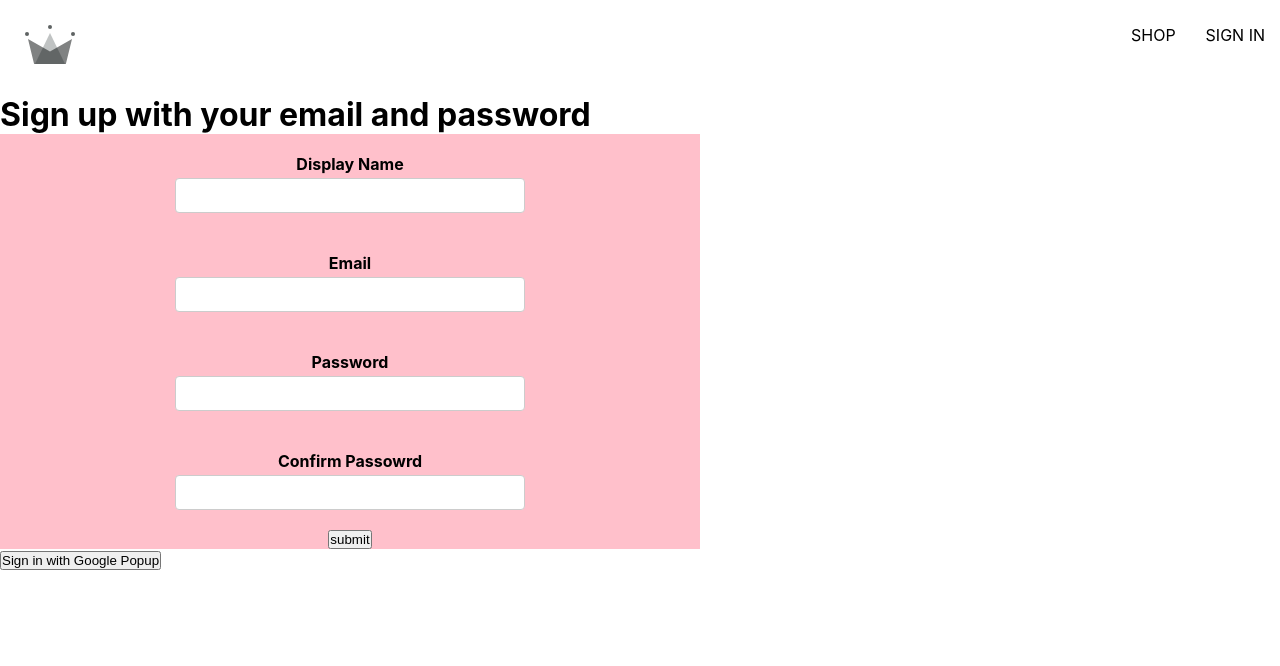
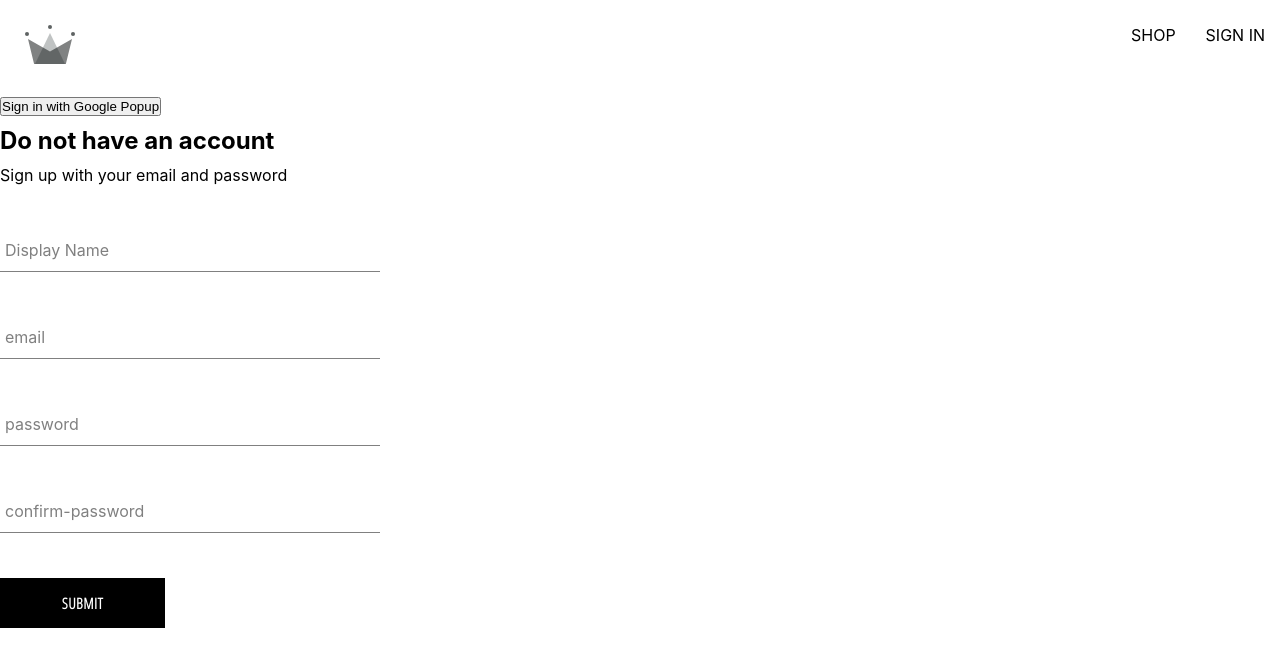
Before and after one commit to pchiarato/react-crwn-store, a React (Create React App) app: page /sign-in in a window 1280 px wide. Shown: the top 666 px of the page. Built offline with nearby package versions, Linux system fonts and the light colour scheme; a web font is replaced by a local one.

Commit message:
added sign-up, form-input and button components

```diff
--- /dev/null
+++ b/src/components/button/button.component.jsx
@@ -0,0 +1,13 @@
+import './button.component.scss';
+
+const BUTTON_TYPE_CLASSES = {
+  google: 'google-sign-in',
+  inverted: 'inverted'
+}
+const ButtonComponent = ({children, buttonType, ...otherProps}) => {
+  return (
+    <button class={`button-container ${BUTTON_TYPE_CLASSES[buttonType]}`}{...otherProps}>{children}</button>
+  );
+}
+
+export default ButtonComponent;
--- /dev/null
+++ b/src/components/button/button.component.scss
@@ -0,0 +1,41 @@
+.button-container {
+    min-width: 165px;
+    width: auto;
+    height: 50px;
+    letter-spacing: 0.5px;
+    line-height: 50px;
+    padding: 0 35px 0 35px;
+    font-size: 15px;
+    background-color: black;
+    color: white;
+    text-transform: uppercase;
+    font-family: 'Open Sans Condensed';
+    font-weight: bolder;
+    border: none;
+    cursor: pointer;
+    display: flex;
+    justify-content: center;
+    &:hover {
+        background-color: white;
+        color: black;
+        border: 1px solid black;
+    }
+    &.google-sign-in {
+        background-color: #4285f4;
+        color: white;
+        &:hover {
+            background-color: #357ae8;
+            border: none;
+        }
+    }
+    &.inverted {
+        background-color: white;
+        color: black;
+        border: 1px solid black;
+        &:hover {
+            background-color: black;
+            color: white;
+            border: none;
+        }
+    }
+}
--- /dev/null
+++ b/src/components/form-input/form-input.component.jsx
@@ -0,0 +1,31 @@
+import './form-input.component.scss';
+const FormInputComponent = ({
+  label,
+  id,
+  type,
+  name,
+  value,
+  handleChange,
+  required,
+}) => {
+  return (
+    <div className="form-group">
+      <input
+        className="form-input"
+        onChange={handleChange}
+        value={value}
+        id={id}
+        type={type}
+        required={required}
+        name={name}
+      />
+      {label && (
+        <label className={`${value.length > 0 ? 'shrink' : ''} form-input-label`}
+        htmlFor={id}>{label}
+      </label>
+      )}
+    </div>
+  );
+};
+
+export default FormInputComponent;
--- /dev/null
+++ b/src/components/form-input/form-input.component.scss
@@ -0,0 +1,47 @@
+$sub-color: grey;
+$main-color: black;
+@mixin shrinkLabel {
+    top: -14px;
+    font-size: 12px;
+    color: $main-color;
+}
+
+.form-group {
+    position: relative;
+    margin: 45px 0;
+    .form-input {
+        background: none;
+        background-color: white;
+        color: $sub-color;
+        font-size: 18px;
+        padding: 10px 10px 10px 5px;
+        display: block;
+        width: 100%;
+        border: none;
+        border-radius: 0;
+        border-bottom: 1px solid $sub-color;
+        margin: 25px 0;
+        &:focus {
+            outline: none;
+        }
+        &:focus~.form-input-label {
+            @include shrinkLabel();
+        }
+    }
+    input[type='password'] {
+        letter-spacing: 0.3em;
+    }
+    .form-input-label {
+        color: $sub-color;
+        font-size: 16px;
+        font-weight: normal;
+        position: absolute;
+        pointer-events: none;
+        left: 5px;
+        top: 10px;
+        transition: 300ms ease all;
+        &.shrink {
+            @include shrinkLabel();
+        }
+    }
+}
--- a/src/components/sign-up-form/sign-up-form.component.jsx
+++ b/src/components/sign-up-form/sign-up-form.component.jsx
@@ -1,53 +1,101 @@
-import { useState } from 'react';
-import './sign-up-form.component.scss';
-import { createAuthUserWithEmailAndPassword }from './../../utils/firebase/firebase.utils';
+import { useState } from "react";
+import "./sign-up-form.component.scss";
+import {
+  createAuthUserWithEmailAndPassword,
+  createUserDocumentFromAuth,
+} from "./../../utils/firebase/firebase.utils";
+import FormInputComponent from "./../form-input/form-input.component";
+import ButtonComponent from "./../button/button.component";
 
 const defaultFormField = {
-    displayName: '',
-    email: '',
-    password: '',
-    confirmPassword: ''
-}
+  displayName: "",
+  email: "",
+  password: "",
+  confirmPassword: "",
+};
 
 const SignUpFormComponent = () => {
-
   const [formFields, setFormFields] = useState(defaultFormField);
   const { displayName, email, password, confirmPassword } = formFields;
 
+  const resetFormField = () => {
+    setFormFields(defaultFormField);
+  };
+
   const handleChange = (event) => {
     const { name, value } = event.target;
-         setFormFields({...formFields, [name]: value});
-     }
+    setFormFields({ ...formFields, [name]: value });
+  };
   const handleSubmit = async (event) => {
     event.preventDefault();
-        console.log(event);
+    if (password !== confirmPassword) {
+      alert("password do not match");
+      return;
     }
-     console.log(formFields)
+    try {
+      const { user } = await createAuthUserWithEmailAndPassword(
+        email,
+        password
+      );
+      console.log(user);
+      await createUserDocumentFromAuth(user, { displayName });
+      resetFormField();
+    } catch (error) {
+      if (error.code === "auth/email-already-in-use") {
+        alert("cannot create user, email already in use");
+      } else {
+        console.log("user creation encoutered an error", error);
+      }
+    }
+  };
+  console.log(formFields);
   return (
-        <div>
-            <h1>Sign up with your email and password</h1>
+    <div className="sign-up-container">
+      <h2>Do not have an account</h2>
+      <span>Sign up with your email and password</span>
       <form className="form" onSubmit={handleSubmit}>
-                <div className="form-control">
-                    <label htmlFor="name">Display Name</label>
-                    <input onChange={handleChange} value={displayName} id="name" type="text" required name="displayName"/>
-                </div>
-                <div className="form-control">
-                    <label htmlFor="email">Email</label>
-                    <input onChange={handleChange} value={email} id="email" type="email" required name="email"/>
-                </div>
-                <div className="form-control">
-                    <label htmlFor="password">Password</label>
-                    <input onChange={handleChange} value={password} id="password" type="password" required name="password"/>
-                </div>
-                <div className="form-control">
-                    <label htmlFor="confirm-password">Confirm Passowrd</label>
-                    <input onChange={handleChange} value={confirmPassword} id="confirm-password" type="password" required name="confirmPassword"/>
-                </div>
-                <button type="submit">submit</button>
+        <FormInputComponent
+          label={"Display Name"}
+          id={"name"}
+          value={displayName}
+          type={"text"}
+          required={true}
+          name={"displayName"}
+          handleChange={handleChange}
+        />
+        <FormInputComponent
+        label={'email'}
+        id={'email'}
+        value={email}
+        type={'email'}
+        required={true}
+        name={'email'}
+        handleChange={handleChange}
+        />
+        <FormInputComponent
+        label={'password'}
+        id={'password'}
+        value={password}
+        type={'password'}
+        required={true}
+        name={'password'}
+        handleChange={handleChange}
+        />
+        <FormInputComponent
+        label={'confirm-password'}
+        id={'confirm-password'}
+        value={confirmPassword}
+        type={'password'}
+        required={true}
+        name={'confirmPassword'}
+        handleChange={handleChange}
+        />
+        <ButtonComponent type={'submit'}>
+          Submit
+        </ButtonComponent>
       </form>
     </div>
   );
-}
-
+};
 
 export default SignUpFormComponent;
--- a/src/components/sign-up-form/sign-up-form.component.scss
+++ b/src/components/sign-up-form/sign-up-form.component.scss
@@ -1,26 +1,8 @@
-.form {
+.sign-up-container {
     display: flex;
     flex-direction: column;
-    width: 700px;
-    justify-content: center;
-    align-items: center;
-    background-color: pink;
-    & .form-control {
-        display: flex;
-        flex-direction: column;
-        align-items: center;
-        margin: 20px 0;
-        width: 50%;
-        & label {
-            margin-bottom: 4px;
-            font-weight: bold;
-        }
-        & input {
-            width: 100%;
-            height: 35px;
-            padding: 5px;
-            border: 1px solid #ccc;
-            border-radius: 4px;
-        }
+    width: 380px;
+    h2 {
+        margin: 10px 0;
     }
 }
--- a/src/routes/sign-in/sign-in.component.jsx
+++ b/src/routes/sign-in/sign-in.component.jsx
@@ -19,14 +19,14 @@ const SignInComponent = () => {
     const { user } = await signInWithGooglePopup();
     const userDocRef = createUserDocumentFromAuth(user);
     console.log(userDocRef);
-    }
+  };
   return (
     <div>
+      <button onClick={logGoogleUser}>Sign in with Google Popup</button>
       <SignUpFormComponent />
-        <button onClick={logGoogleUser}>Sign in with Google Popup</button>
       {/* <button onClick={signInWithGoogleRedirect}>Sign in with Google Redirect</button>*/}
     </div>
-    )
-}
+  );
+};
 
-export default SignInComponent
+export default SignInComponent;
--- a/src/utils/firebase/firebase.utils.js
+++ b/src/utils/firebase/firebase.utils.js
@@ -1,44 +1,42 @@
-import { initializeApp } from 'firebase/app';
+import { initializeApp } from "firebase/app";
 import {
     getAuth,
     // signInWithRedirect,
     signInWithPopup,
     GoogleAuthProvider,
     createUserWithEmailAndPassword,
-    signInWithEmailAndPassword
-} from 'firebase/auth';
-import {
-    getFirestore,
-    doc,
-    getDoc,
-    setDoc
-} from 'firebase/firestore';
+    signInWithEmailAndPassword,
+} from "firebase/auth";
+import { getFirestore, doc, getDoc, setDoc } from "firebase/firestore";
 const firebaseConfig = {
     apiKey: "AIzaSyCpDOHuehTXh0hHHTSgZH86eFzqRvwHADw",
     authDomain: "crwn-clothing-db-5f4f1.firebaseapp.com",
     projectId: "crwn-clothing-db-5f4f1",
     storageBucket: "crwn-clothing-db-5f4f1.appspot.com",
     messagingSenderId: "870522551236",
-    appId: "1:870522551236:web:879e866ba5a3c6355fc291"
+    appId: "1:870522551236:web:879e866ba5a3c6355fc291",
 };
-
 
 const firebaseApp = initializeApp(firebaseConfig);
 
 const googleProvider = new GoogleAuthProvider();
 googleProvider.setCustomParameters({
-    prompt: "select_account"
+    prompt: "select_account",
 });
 
 export const auth = getAuth();
-export const signInWithGooglePopup = () => signInWithPopup(auth, googleProvider);
+export const signInWithGooglePopup = () =>
+    signInWithPopup(auth, googleProvider);
 // export const signInWithGoogleRedirect = () => signInWithRedirect(auth, googleProvider);
 
 export const db = getFirestore();
 
-export const createUserDocumentFromAuth = async(userAuth) => {
+export const createUserDocumentFromAuth = async(
+    userAuth,
+    additionalInformation = {}
+) => {
     if (!userAuth) return;
-    const userDocRef = doc(db, 'users', userAuth.uid);
+    const userDocRef = doc(db, "users", userAuth.uid);
 
     const userSnapshot = await getDoc(userDocRef);
 
@@ -50,18 +48,18 @@ export const createUserDocumentFromAuth = async(userAuth) => {
             await setDoc(userDocRef, {
                 displayName,
                 email,
-                createdAt
+                createdAt,
+                ...additionalInformation,
             });
         } catch (error) {
             // L.88@3:12
-            console.log('error creating the user', error.message);
+            console.log("error creating the user", error.message);
         }
-
     }
     return userDocRef;
-}
+};
 
-export const createAuthUserWithEmailAndPassword = async (email, password) => {
+export const createAuthUserWithEmailAndPassword = async(email, password) => {
     if (!email || !password) return;
     return await createUserWithEmailAndPassword(auth, email, password);
-}
+};
```
Lines whose indentation alone changed are shown as unchanged.
